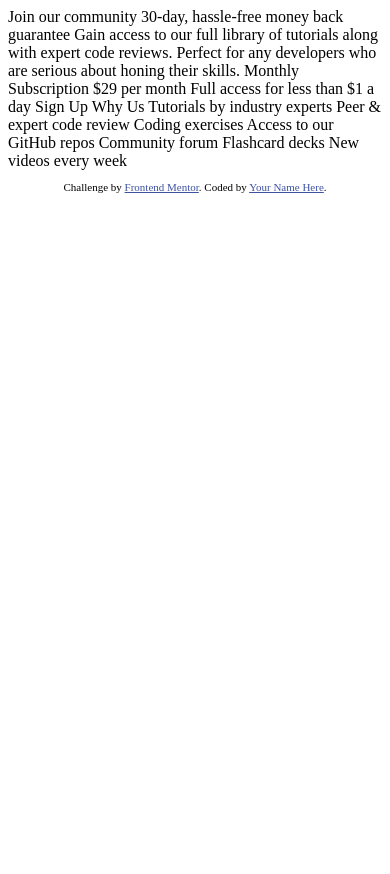
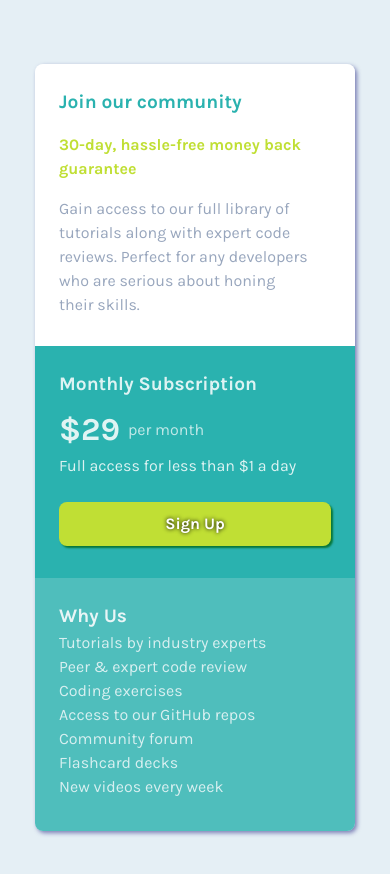
Before and after one commit to juliabush/single-price-grid, a plain HTML site: page index.html in a window 390 px wide. Before the commit the page ends 844 px from the top, so only its background shows below. Drawn offline with Linux system fonts and the light colour scheme.

Commit message:
Mobile version done

```diff
--- a/index.html
+++ b/index.html
@@ -5,46 +5,46 @@
   <meta name="viewport" content="width=device-width, initial-scale=1.0"> <!-- displays site properly based on user's device -->
 
   <link rel="icon" type="image/png" sizes="32x32" href="./images/favicon-32x32.png">
-
-  <title>Frontend Mentor | Single Price Grid Component</title>
-
-  <!-- Feel free to remove these styles or customise in your own stylesheet 👍 -->
-  <style>
-    .attribution { font-size: 11px; text-align: center; }
-    .attribution a { color: hsl(228, 45%, 44%); }
-  </style>
+  <link rel="stylesheet" href="style.css">
+  <title>Julia | Single Price Grid Component</title>
 </head>
 <body>
-  Join our community
-
-  30-day, hassle-free money back guarantee
-
-  Gain access to our full library of tutorials along with expert code reviews.
-  Perfect for any developers who are serious about honing their skills.
-
-  Monthly Subscription
-
-  &dollar;29 per month
-
-  Full access for less than &dollar;1 a day
-
-  Sign Up
-
-  Why Us
-
-  Tutorials by industry experts
-  Peer &amp; expert code review
-  Coding exercises
-  Access to our GitHub repos
-  Community forum
-  Flashcard decks
-  New videos every week
-
-  <footer>
-    <p class="attribution">
-      Challenge by <a href="https://www.frontendmentor.io?ref=challenge" target="_blank">Frontend Mentor</a>.
-      Coded by <a href="#">Your Name Here</a>.
-    </p>
-  </footer>
+  <main class="main-website__container">
+    <section aria-labelledby="card-1__title">
+        <article class="website card-1">
+          <h1 class="card-1__title">
+            Join our community
+          </h1>
+          <h2 class="card-1__sub-title">
+            30-day, hassle-free money back guarantee
+          </h2>
+          <p class="card-1__description">
+            Gain access to our full library of tutorials along with expert code reviews.
+            Perfect for any developers who are serious about honing their skills.
+          </p>
+        </article>
+        <article class="website card-2">
+          <h3 class="card-2__title">Monthly Subscription</h3>
+          <div class="card-2__flexbox-row">
+            <h4 class="card-2__price">&dollar;29</h4>
+            <p class="card-2__price-timeline">per month</p>
+          </div>
+          <p class="card-2__price-caption">Full access for less than &dollar;1 a day</p>
+          <button class="card-2__button">Sign Up</button>
+        </article>
+        <article class="website card-3">
+          <h5 class="card-3__title">Why Us</h5>
+          <p class="card-3__description">
+            Tutorials by industry experts<br>
+            Peer &amp; expert code review<br>
+            Coding exercises<br>
+            Access to our GitHub repos<br>
+            Community forum<br>
+            Flashcard decks<br>
+            New videos every week<br>
+          </p>
+        </article>
+    </section>
+  </main>
 </body>
 </html>
--- /dev/null
+++ b/style.css
@@ -0,0 +1,163 @@
+@import url('https://fonts.googleapis.com/css2?family=Karla:ital,wght@0,200..800;1,200..800&display=swap');
+
+:root {
+    /* Fonts */
+    --ff-main: 'Karla';
+    --font-size: 1rem;
+    --fw-mid: 400;
+    --fw-bold: 700;
+
+    /* Colors */
+    --clr-primary-cyan: hsl(179, 62%, 43%);
+    --clr-primary-yellow: hsl(71, 73%, 54%);
+
+    --clr-neutral-lightgrey: hsl(204, 43%, 93%);
+    --clr-neutral-greyishblue:  hsl(218, 22%, 67%);
+}
+/* 1. Use a more-intuitive box-sizing model */
+*, *::before, *::after {
+    box-sizing: border-box;
+  }
+
+  /* 2. Remove default margin */
+  * {
+    margin: 0;
+  }
+
+  body {
+    /* 3. Add accessible line-height */
+    line-height: 1.5;
+    /* 4. Improve text rendering */
+    -webkit-font-smoothing: antialiased;
+  }
+
+  /* 5. Improve media defaults */
+  img, picture, video, canvas, svg {
+    display: block;
+    max-width: 100%;
+  }
+
+  /* 6. Inherit fonts for form controls */
+  input, button, textarea, select {
+    font: inherit;
+  }
+
+  /* 7. Avoid text overflows */
+  p, h1, h2, h3, h4, h5, h6 {
+    overflow-wrap: break-word;
+  }
+
+  /* 8. Improve line wrapping */
+  p {
+    text-wrap: pretty;
+  }
+
+  /*
+    9. Create a root stacking context
+  */
+  #root, #__next {
+    isolation: isolate;
+  }
+
+  html, body {
+    background-color: var(--clr-neutral-lightgrey);
+    font-size: var(--font-size);
+    font-family: var(--ff-main);
+    display: grid;
+    place-content: center;
+
+  }
+  section {
+    margin-left: 2rem;
+    margin-right: 2rem;
+    box-shadow: 2px 2px 4px rgba(52, 52, 139, 0.603);
+    border-radius: .5rem;
+  }
+  article {
+    padding: 1.5rem;
+    max-width: 320px;
+  }
+  h1, h3, h5 {
+    font-size: 1.2rem;
+  }
+  h2 {
+    font-size: 1rem;
+  }
+  h4 {
+    font-size: 2rem;
+  }
+  .card-2__flexbox-row {
+    display: flex;
+    align-items: center;
+    gap: .5rem;
+  }
+  button {
+    border: transparent;
+    border-radius: .5rem;
+    background-color: var(--clr-primary-yellow);
+    color: rgb(255, 255, 255);
+    text-shadow: 0px 0px 4px black;
+    font-weight: var(--fw-bold);
+    padding: 0.625rem;
+    box-shadow: 2px 2px 2px rgb(7, 119, 57);
+    margin-bottom: 0.5rem;
+  }
+  .card-1__title {
+    color: var(--clr-primary-cyan);
+    font-weight: var(--fw-bold);
+    margin-bottom: 1rem;
+  }
+  .card-1__sub-title {
+    color: var(--clr-primary-yellow);
+    font-weight: var(--fw-bold);
+    margin-bottom: 1rem;
+  }
+  .card-1__description {
+    color: var(--clr-neutral-greyishblue);
+    font-weight: var(--fw-mid);
+    margin-bottom: 0.3rem;
+  }
+  .card-1 {
+    border-top-left-radius: 0.5rem;
+    border-top-right-radius: 0.5rem;
+    margin-top: 4rem;
+    background-color: white;
+  }
+  .card-2 {
+    background-color: var(--clr-primary-cyan);
+    display: grid;
+  }
+  .card-2__title {
+    color: rgba(255, 255, 255, 0.842);
+    font-weight: var(--fw-bold);
+    margin-bottom: 0.5rem;
+  }
+  .card-2__price {
+    color: rgba(255, 255, 255, 0.856);
+  }
+  .card-2__price-timeline {
+    color: rgba(255, 255, 255, 0.705);
+    font-weight: var(--fw-mid);
+  }
+  .card-2__price-caption {
+    color: rgba(255, 255, 255, 0.836);
+    margin-bottom: 1.5rem;
+  }
+  .card-3 {
+    border-bottom-left-radius: 0.5rem;
+    border-bottom-right-radius: 0.5rem;
+    background-color: var(--clr-primary-cyan);
+    opacity: 0.8;
+    margin-bottom: 4rem;
+  }
+  .card-3__title {
+    color: white;
+    opacity: 0.9;
+    font-weight: var(--fw-bold);
+  }
+  .card-3__description {
+    color: white;
+    opacity: 0.8;
+    font-weight: var(--fw-mid);
+    margin-bottom: .5rem;
+  }
```
